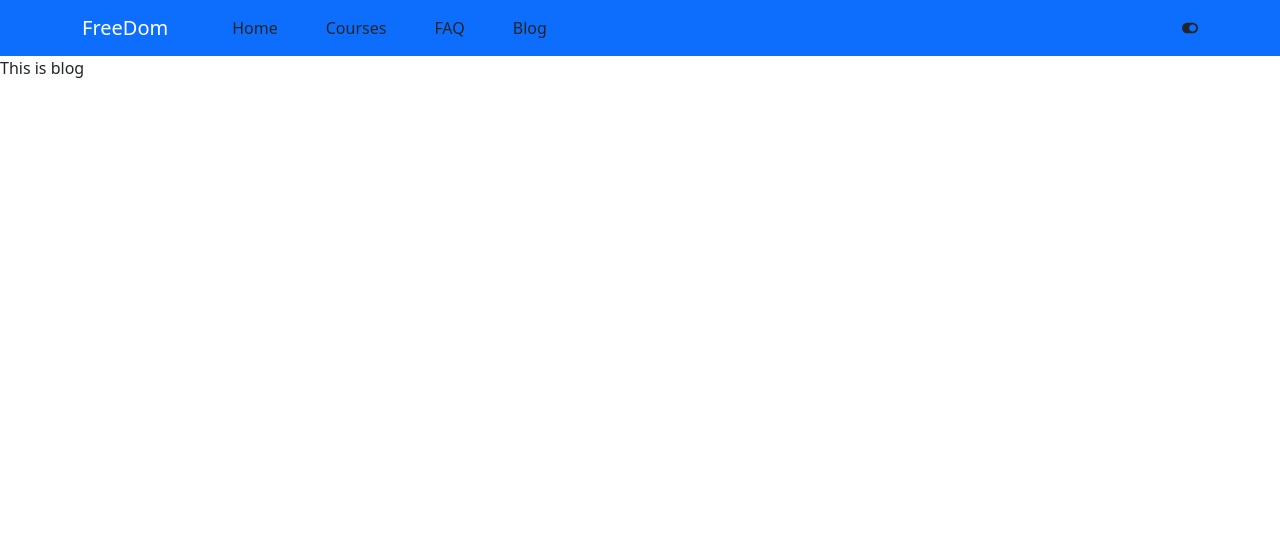
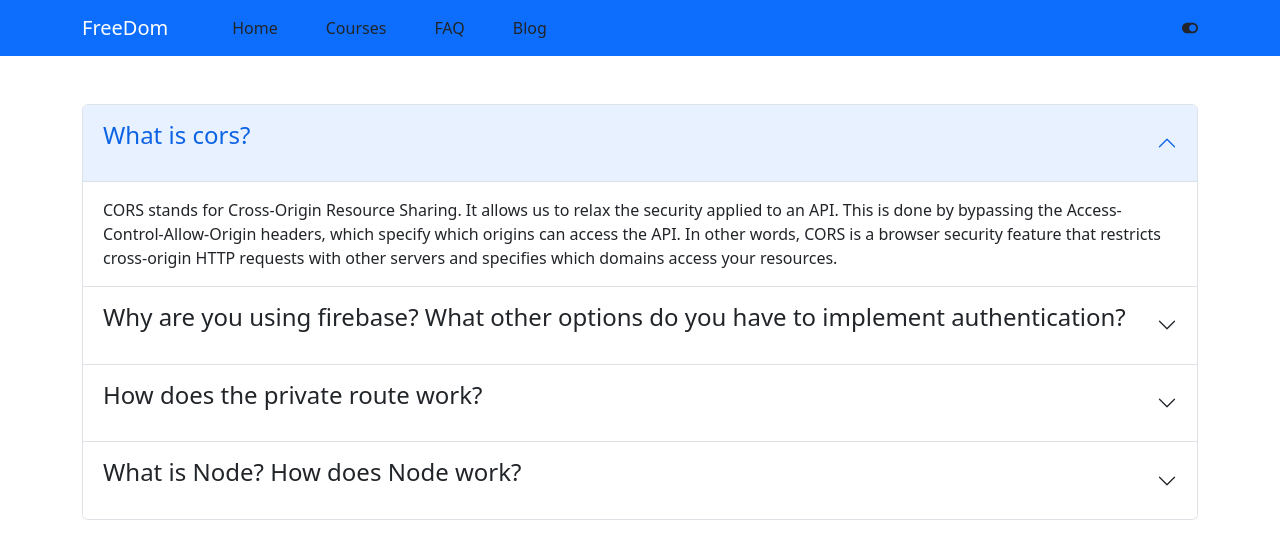
Before and after one commit to Arman765/online-course-platform-client, a React (Create React App) app: page /blog in a window 1280 px wide. Shown: the top 558 px of the page. Built offline with nearby package versions, Linux system fonts and the light colour scheme.

Commit message:
blog done

```diff
--- a/src/Pages/Blog/Blog/Blog.js
+++ b/src/Pages/Blog/Blog/Blog.js
@@ -1,7 +1,92 @@
 import React from "react";
+import { Container } from "react-bootstrap";
+import Accordion from "react-bootstrap/Accordion";
 
 const Blog = () => {
-  return <div>This is blog</div>;
+  return (
+    <div>
+      <Container className="mt-5">
+        <Accordion defaultActiveKey={["0"]} alwaysOpen>
+          <Accordion.Item eventKey="0">
+            <Accordion.Header>
+              <p className="fs-4">What is cors?</p>
+            </Accordion.Header>
+            <Accordion.Body>
+              CORS stands for Cross-Origin Resource Sharing. It allows us to
+              relax the security applied to an API. This is done by bypassing
+              the Access-Control-Allow-Origin headers, which specify which
+              origins can access the API. In other words, CORS is a browser
+              security feature that restricts cross-origin HTTP requests with
+              other servers and specifies which domains access your resources.
+            </Accordion.Body>
+          </Accordion.Item>
+          <Accordion.Item eventKey="1">
+            <Accordion.Header>
+              {" "}
+              <p className="fs-4">
+                Why are you using firebase? What other options do you have to
+                implement authentication?
+              </p>
+            </Accordion.Header>
+            <Accordion.Body>
+              <p>
+                Firebase Authentication aims to make building secure
+                authentication systems easy, while improving the sign-in and
+                onboarding experience for end users. It provides an end-to-end
+                identity solution, supporting email and password accounts, phone
+                auth, and Google, Twitter, Facebook, and GitHub login, and more.
+              </p>
+              <p>
+                12 User Authentication Platforms [Auth0, Firebase Alternatives]
+                STYTCH. Ory. Supabase. Okta. PingIdentity. Keycloak. Frontegg.
+                Authress.
+              </p>
+            </Accordion.Body>
+          </Accordion.Item>
+          <Accordion.Item eventKey="2">
+            <Accordion.Header>
+              {" "}
+              <p className="fs-4">How does the private route work?</p>
+            </Accordion.Header>
+            <Accordion.Body>
+              <p>
+                The private route component is similar to the public route, the
+                only change is that redirect URL and authenticate condition. If
+                the user is not authenticated he will be redirected to the login
+                page and the user can only access the authenticated routes If he
+                is authenticated (Logged in).
+              </p>
+            </Accordion.Body>
+          </Accordion.Item>
+          <Accordion.Item eventKey="3">
+            <Accordion.Header>
+              {" "}
+              <p className="fs-4">What is Node? How does Node work?</p>
+            </Accordion.Header>
+            <Accordion.Body>
+              <p>
+                Node.js is an open-source backend javascript runtime
+                environment. It is a used as backend service where javascript
+                works on the server-side of the application. This way javascript
+                is used on both frontend and backend. Node.js runs on chrome v8
+                engine which converts javascript code into machine code, it is
+                highly scalable, lightweight, fast, and data-intensive. Node.js
+                accepts the request from the clients and sends the response,
+                while working with the request node.js handles them with a
+                single thread. To operate I/O operations or requests node.js use
+                the concept of threads. Thread is a sequence of instructions
+                that the server needs to perform. It runs parallel on the server
+                to provide the information to multiple clients. Node.js is an
+                event loop single-threaded language. It can handle concurrent
+                requests with a single thread without blocking it for one
+                request.
+              </p>
+            </Accordion.Body>
+          </Accordion.Item>
+        </Accordion>
+      </Container>
+    </div>
+  );
 };
 
 export default Blog;
```
